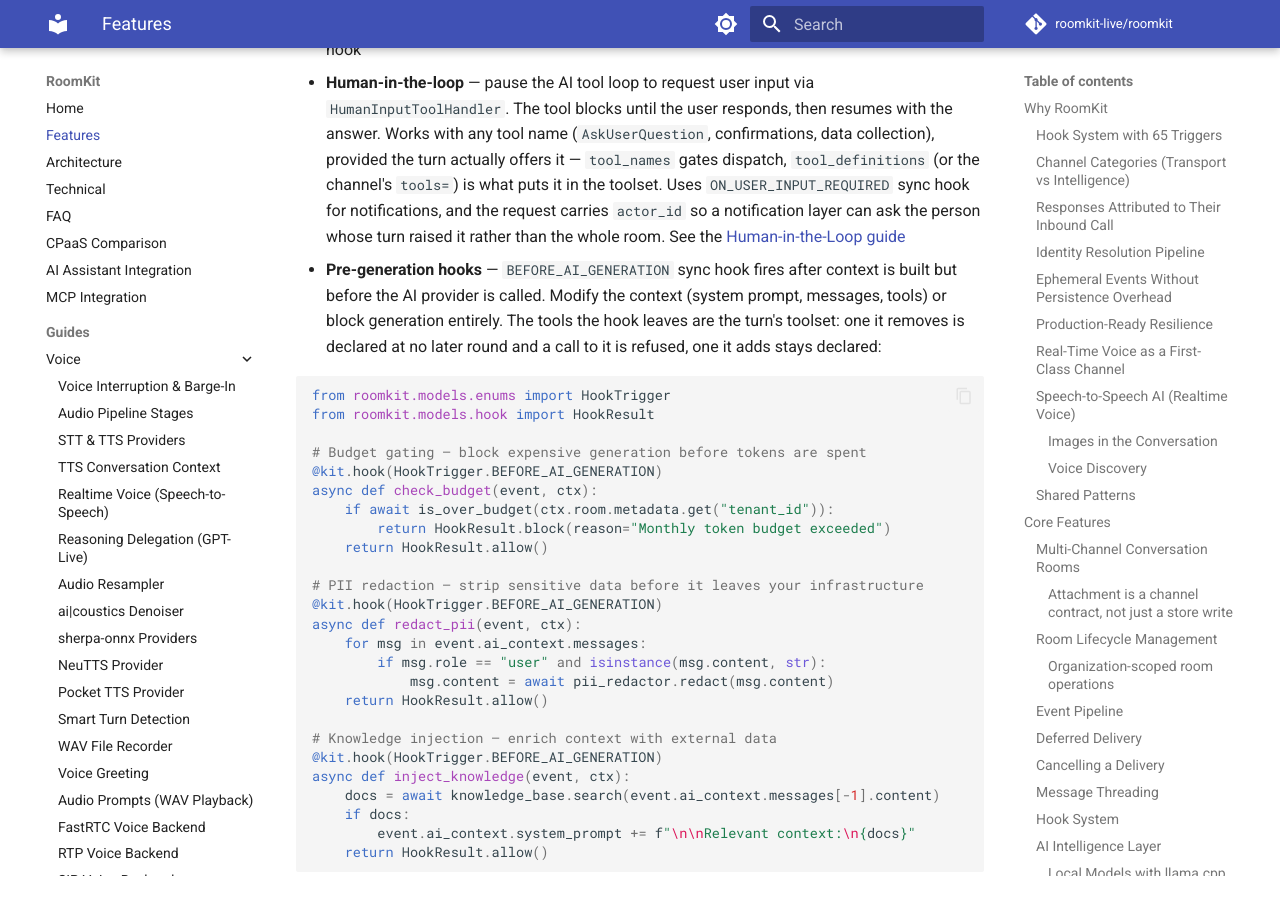
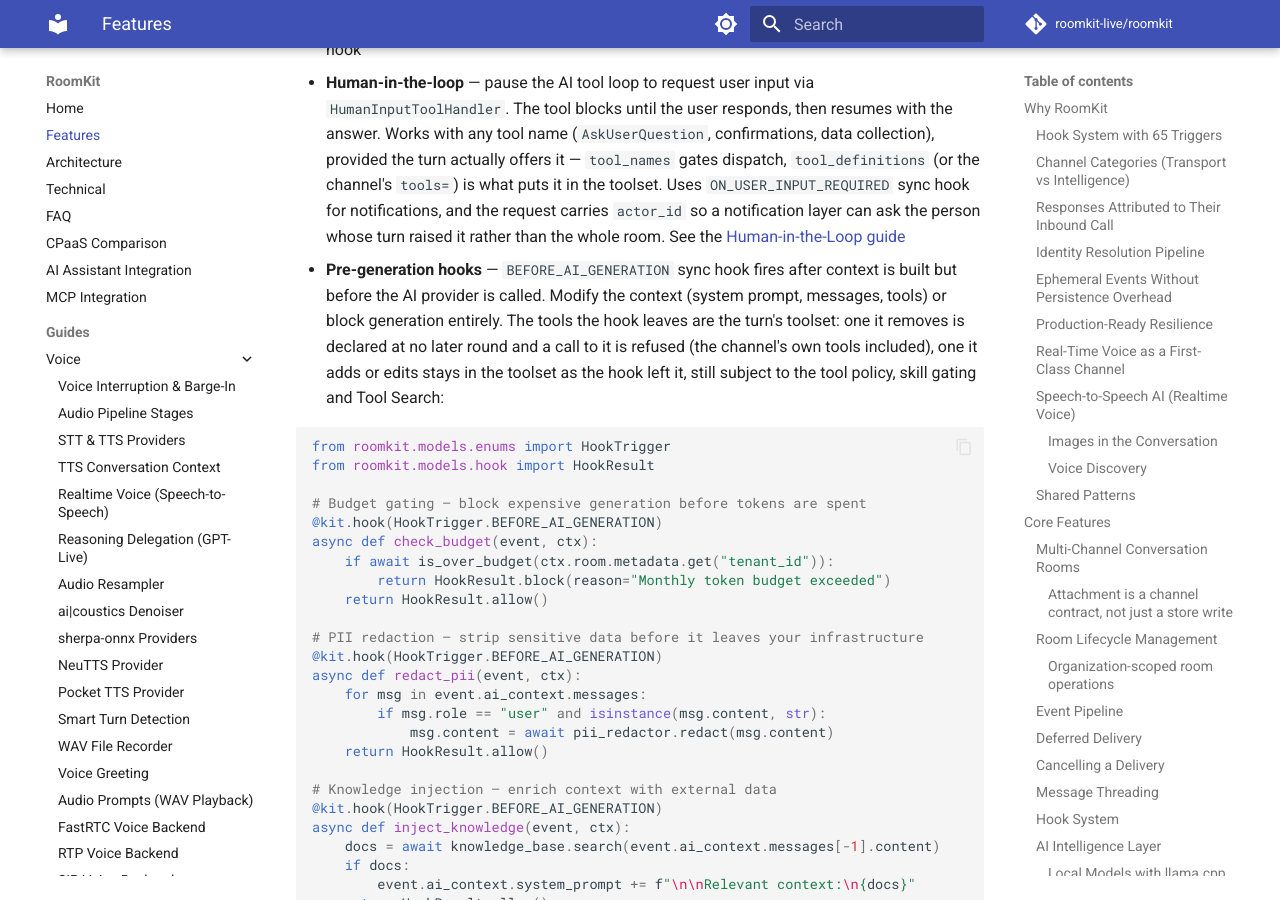
Before and after one commit to roomkit-live/roomkit-docs, an MkDocs documentation site: the page built from docs/features.md, in a window 1280 px wide and 900 px high, scrolled down 41628 px. Built offline with MkDocs 1.6.1 and Material for MkDocs 9.7.7, drawn with Linux system fonts in a browser that asks for light colours; comment, search, counter and statistics services are not loaded.

Commit message:
docs(hooks): a hook's added tools stay filtered, and only a block governs an activation (RMK-272)

````diff
--- a/docs/features.md
+++ b/docs/features.md
@@ -1540,7 +1540,7 @@ AIChannel includes built-in agentic capabilities for complex, multi-step AI work
   See [Chat E2E Benchmarks](guides/chat-benchmarks.md) for coverage and limits.
 - **User feedback** — `kit.submit_feedback()` for collecting quality ratings with `ON_FEEDBACK` hook
 - **Human-in-the-loop** — pause the AI tool loop to request user input via `HumanInputToolHandler`. The tool blocks until the user responds, then resumes with the answer. Works with any tool name (`AskUserQuestion`, confirmations, data collection), provided the turn actually offers it — `tool_names` gates dispatch, `tool_definitions` (or the channel's `tools=`) is what puts it in the toolset. Uses `ON_USER_INPUT_REQUIRED` sync hook for notifications, and the request carries `actor_id` so a notification layer can ask the person whose turn raised it rather than the whole room. See the [Human-in-the-Loop guide](guides/human-in-the-loop.md)
-- **Pre-generation hooks** — `BEFORE_AI_GENERATION` sync hook fires after context is built but before the AI provider is called. Modify the context (system prompt, messages, tools) or block generation entirely. The tools the hook leaves are the turn's toolset: one it removes is declared at no later round and a call to it is refused, one it adds stays declared:
+- **Pre-generation hooks** — `BEFORE_AI_GENERATION` sync hook fires after context is built but before the AI provider is called. Modify the context (system prompt, messages, tools) or block generation entirely. The tools the hook leaves are the turn's toolset: one it removes is declared at no later round and a call to it is refused (the channel's own tools included), one it adds or edits stays in the toolset as the hook left it, still subject to the tool policy, skill gating and Tool Search:
 
 ```python
 from roomkit.models.enums import HookTrigger
````
Also changed, not shown: docs/guides/agent-skills.md (+2 -0 lines).
